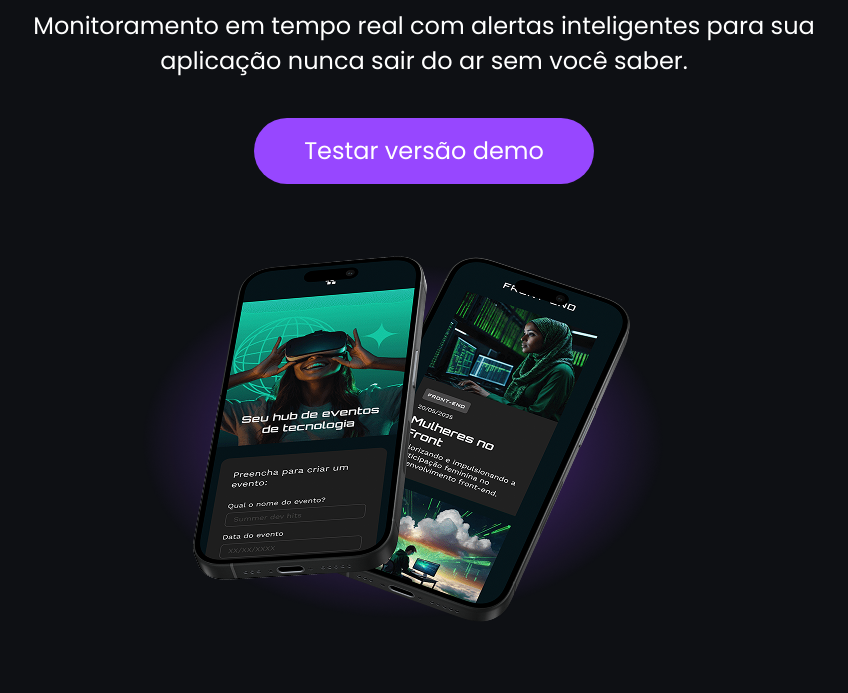
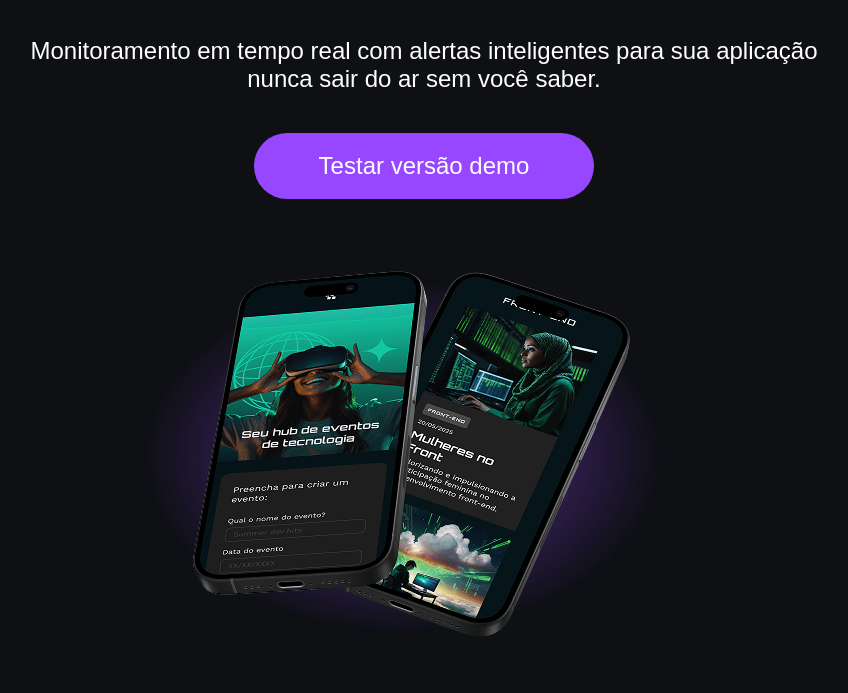
Before and after one commit to MauroMN67/tecboard, a plain HTML site: page index.html in a window 1280 px wide. Shown: the part 345-1038 px from the top of the page, without its empty margins (216-1064 px from the left). Before the commit the page ends 1015 px from the top, so only its background shows below. Drawn offline with Linux system fonts and the light colour scheme.

Commit message:
Nova atualização

```diff
--- a/css/style.css
+++ b/css/style.css
@@ -8,7 +8,7 @@
     font-swap: swap;
 }
 
-@font-face {
+/* @font-face { */
     font-family: 'Poppins';
     src: url('../fonts/Poppins-Regular.ttf') format('truetype');
     font-weight: 400;
```
